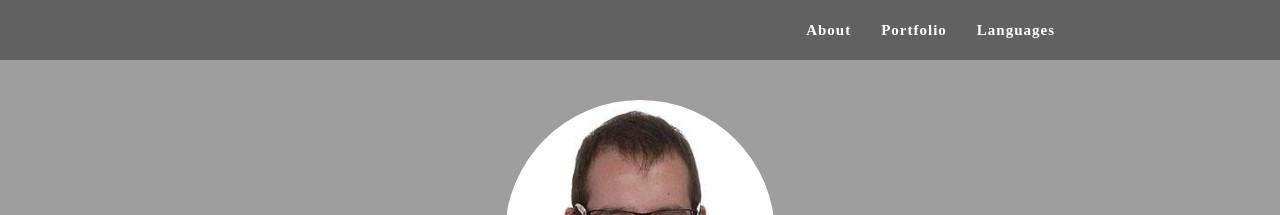
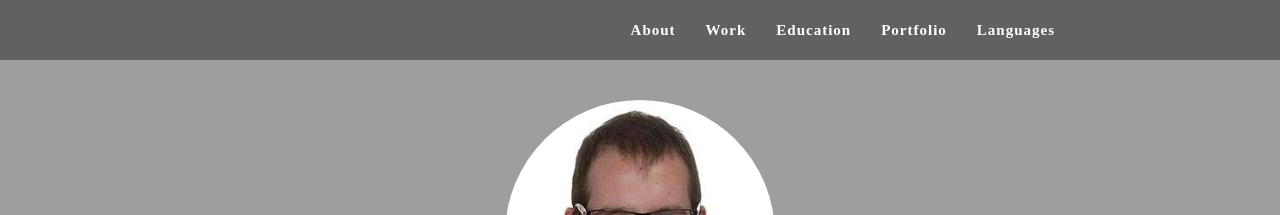
Before and after one commit to garciparedes/garciparedes.github.io, a Jekyll site: the page built from index.html, in a window 1280 px wide and 900 px high. Shown: the top 215 px of the window. Built offline with Jekyll 4.4.1, drawn with Linux system fonts in a browser that asks for light colours; a script that is not in the unit is left out; some of the changed text lies outside the part shown.

Commit message:
Some improvements

```diff
--- a/_includes/about.html
+++ b/_includes/about.html
@@ -10,55 +10,6 @@
         {{ site.about.description }}
       </div>
 
-      {% if site.about.work %}
-      <div class="col-lg-12">
-        <h3 class="text-center">Work</h3>
-        <hr class="star-primary">
-        {% for work in site.about.work %}
-        <div class="about-section">
-          <div class="row">
-            <div class="col-md-2 col-sm-3 col-xs-12">
-              <p>{{ work.time }}</p>
-            </div>
-            <div class="col-md-10 col-sm-9 col-sm-offset-0 col-xs-11 col-xs-offset-1">
-              <p><strong>{{ work.title }}</strong></p>
-            </div>
-          </div>
-
-          <div class="row">
-            <div class="col-md-10 col-md-offset-2 col-sm-9 col-sm-offset-3 col-xs-11 col-xs-offset-1">
-              <p>{{ work.company-name}}</p>
-            </div>
-          </div>
-        </div>
-        {% endfor %}
-      </div>
-      {% endif %}
-
-      {% if site.about.education %}
-      <div class="col-lg-12">
-        <h3 class="text-center">Education</h3>
-        <hr class="star-primary">
-        {% for edu in site.about.education %}
-        <div class="about-section">
-          <div class="row">
-            <div class="col-md-2 col-sm-3 col-xs-12">
-              <p>{{ edu.time }}</p>
-            </div>
-            <div class="col-md-10 col-sm-9  col-sm-offset-0 col-xs-11 col-xs-offset-1">
-              <p><strong>{{ edu.degree }}</strong></p>
-            </div>
-          </div>
-
-          <div class="row">
-            <div class="col-md-10 col-md-offset-2 col-sm-9 col-sm-offset-3 col-xs-11 col-xs-offset-1">
-              <p>{{ edu.school}}</p>
-            </div>
-          </div>
-        </div>
-        {% endfor %}
-      </div>
-      {% endif %}
       <div class="col-lg-12 text-center" >
         <a target="_blank" href="{{ site.curriculum-vitae-link }}" class="btn btn-lg btn-outline-content" style="width: 250px;">
           <i class="fa fa-graduation-cap"></i> Curriculum Vitae
--- a/_includes/css/section.css
+++ b/_includes/css/section.css
@@ -1,5 +1,5 @@
 section {
-    padding: 6% 0;
+    padding: 30px 0;
 }
 
 section h2 {
--- /dev/null
+++ b/_includes/education.html
@@ -0,0 +1,33 @@
+{% if site.about.education %}
+<!-- Education Section -->
+<section id="education">
+  <div class="container">
+    <div class="row">
+      <div class="col-lg-12 text-center">
+        <h2>Education</h2>
+        <hr class="star-primary">
+      </div>
+      <div class="col-lg-12">
+        {% for edu in site.about.education %}
+        <div class="about-section">
+          <div class="row">
+            <div class="col-md-2 col-sm-3 col-xs-12">
+              <p>{{ edu.time }}</p>
+            </div>
+            <div class="col-md-10 col-sm-9  col-sm-offset-0 col-xs-11 col-xs-offset-1">
+              <p><strong>{{ edu.degree }}</strong></p>
+            </div>
+          </div>
+
+          <div class="row">
+            <div class="col-md-10 col-md-offset-2 col-sm-9 col-sm-offset-3 col-xs-11 col-xs-offset-1">
+              <p>{{ edu.school}}</p>
+            </div>
+          </div>
+        </div>
+        {% endfor %}
+      </div>
+    </div>
+  </div>
+</section>
+{% endif %}
--- a/_includes/nav.html
+++ b/_includes/nav.html
@@ -25,6 +25,14 @@
         </li>
 
         <li class="page-scroll">
+          <a href="#work">Work</a>
+        </li>
+
+        <li class="page-scroll">
+          <a href="#education">Education</a>
+        </li>
+
+        <li class="page-scroll">
           <a href="#portfolio">Portfolio</a>
         </li>
 
--- /dev/null
+++ b/_includes/work.html
@@ -0,0 +1,33 @@
+{% if site.about.work %}
+<!-- Work Section -->
+<section id="work">
+  <div class="container">
+    <div class="row">
+      <div class="col-lg-12 text-center">
+        <h2>Work</h2>
+        <hr class="star-primary">
+      </div>
+      <div class="col-lg-12">
+        {% for work in site.about.work %}
+        <div class="about-section">
+          <div class="row">
+            <div class="col-md-2 col-sm-3 col-xs-12">
+              <p>{{ work.time }}</p>
+            </div>
+            <div class="col-md-10 col-sm-9 col-sm-offset-0 col-xs-11 col-xs-offset-1">
+              <p><strong>{{ work.title }}</strong></p>
+            </div>
+          </div>
+
+          <div class="row">
+            <div class="col-md-10 col-md-offset-2 col-sm-9 col-sm-offset-3 col-xs-11 col-xs-offset-1">
+              <p>{{ work.company-name}}</p>
+            </div>
+          </div>
+        </div>
+        {% endfor %}
+      </div>
+    </div>
+  </div>
+</section>
+{% endif %}
--- a/_layouts/default.html
+++ b/_layouts/default.html
@@ -5,7 +5,9 @@
     {% include nav.html %}
     {% include header.html %}
     {% include about.html %}
-    {% include portfolio_grid.html %}
+    {% include work.html %}
+    {% include education.html %}
+    {% include portfolio-grid.html %}
     {% include languages.html %}
     {% include footer.html %}
     {% include js.html %}
```
Also changed, not shown: _includes/portfolio-grid.html (renamed from _includes/portfolio_grid.html).
